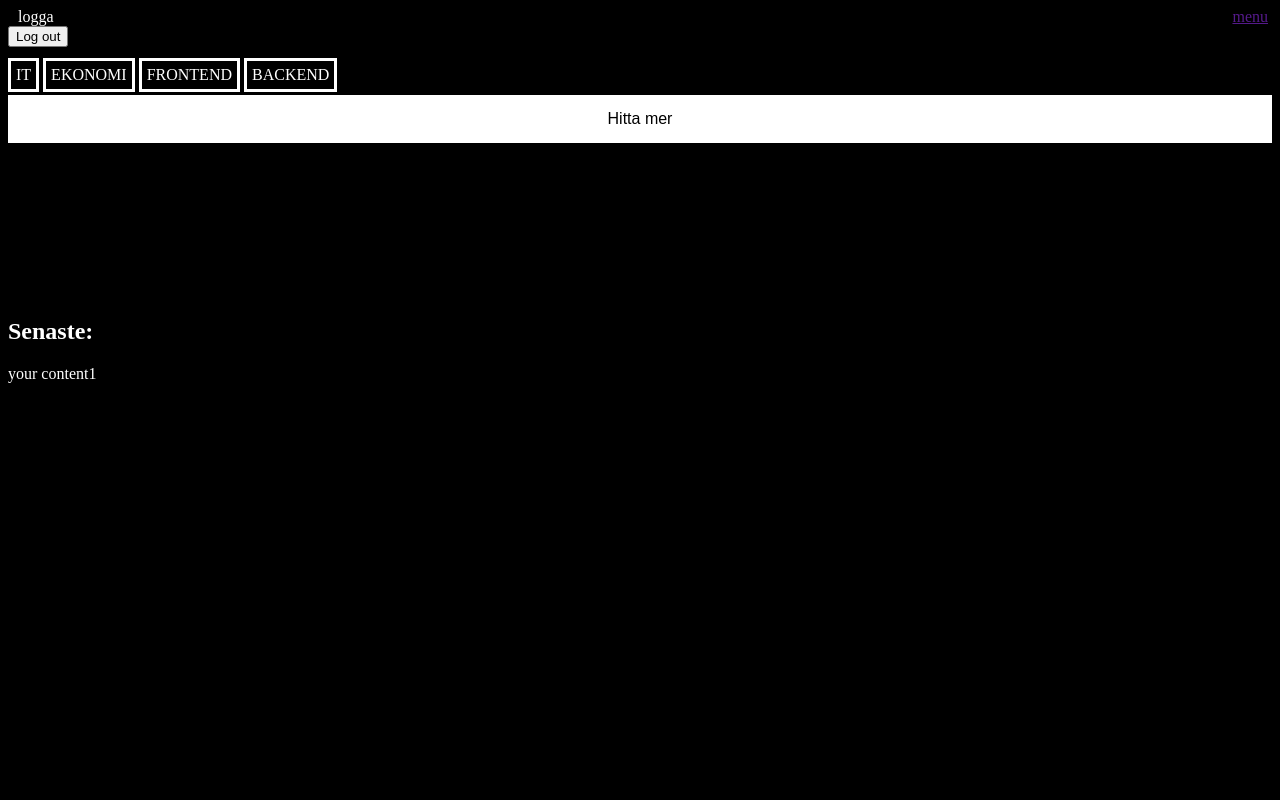
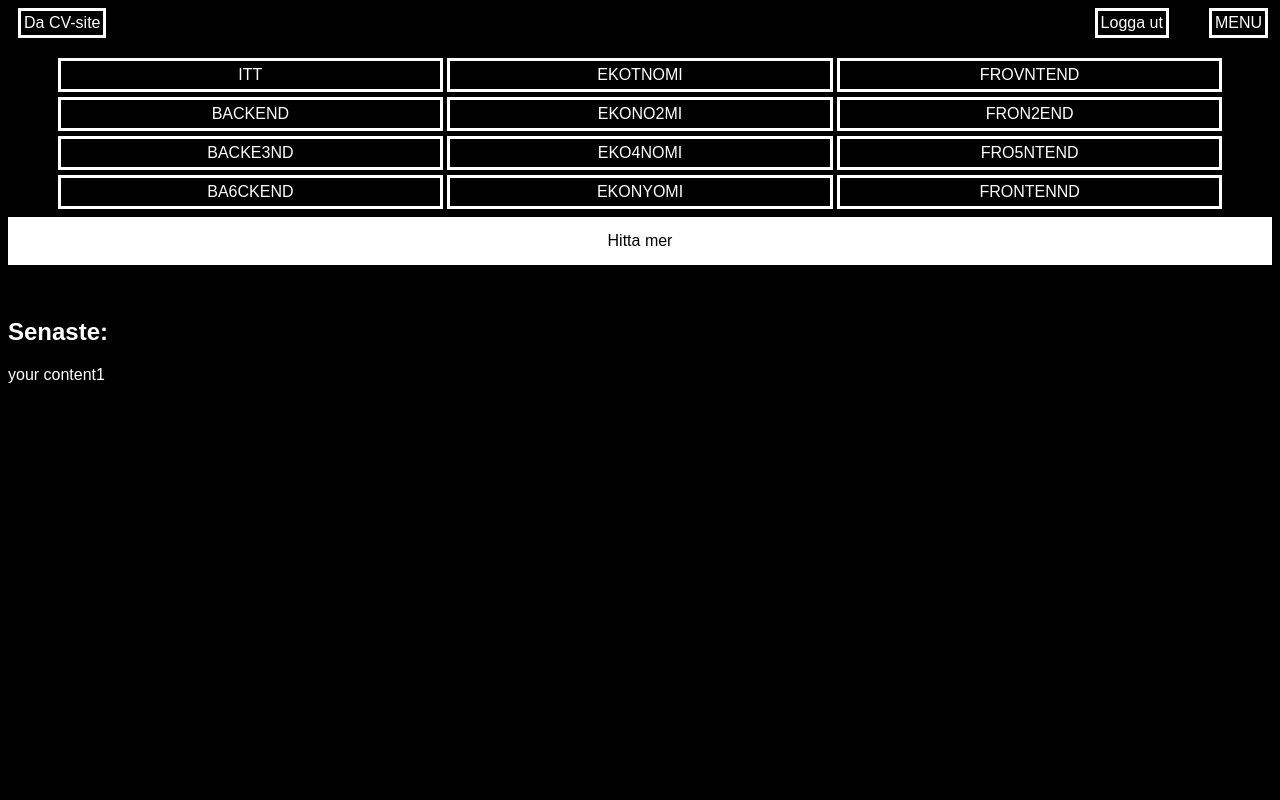
Before and after one commit to Slembit/CV, a PHP site: page /start.php in a window 1280 px wide. Run offline with PHP 8.4, Linux system fonts and the light colour scheme; some libraries are stand-ins or nearby versions.

Commit message:
style added, header added and some more

```diff
--- /dev/null
+++ b/Public/header.html
@@ -0,0 +1,15 @@
+<html>
+  <head>
+  <title>Da CV-site</title>
+  <link rel="stylesheet" type="text/css" href="slick/slick.css"/>
+  <link rel="stylesheet" type="text/css" href="slick/slick-theme.css"/>
+  <link rel="stylesheet" type="text/css" href="style.css">
+  </head>
+  <body>
+<header class="header">
+  <span class="menuLogo">Da CV-site</span>
+  <span class="menuBtn"><a href="start.php">Menu</a></span>
+  <form class="menuBtnForm" method="post" action="index.php">
+    <input type='submit' class="logoutBtn" name='killSession' value='Logga ut'>
+  </form>
+</header>
--- a/Public/inlogged.html
+++ b/Public/inlogged.html
@@ -1,6 +1,6 @@
 <html>
   <head>
-  <title>My Now Amazing Webpage</title>
+  <title>Da CV-site</title>
   <link rel="stylesheet" type="text/css" href="slick/slick.css"/>
   <link rel="stylesheet" type="text/css" href="slick/slick-theme.css"/>
   <style type="text/css">
--- a/Public/login.html
+++ b/Public/login.html
@@ -1,7 +1,7 @@
 <!DOCTYPE html>
 <html>
 <head>
-	<title></title>
+  <title>Da CV-site</title>
 </head>
 <body>
 <form method="post" action="?/user/createUser">
--- a/Public/start.php
+++ b/Public/start.php
@@ -1,143 +1,12 @@
-<html>
-  <head>
-  <title>My Now Amazing Webpage</title>
-  <link rel="stylesheet" type="text/css" href="slick/slick.css"/>
-  <link rel="stylesheet" type="text/css" href="slick/slick-theme.css"/>
-  <style type="text/css">
-  body{
-    background-color:black;
-    color: white;
-  }
+<?php
+  require_once("header.html");
+session_start();
 
 
-    .header{
-      height: 20px;
-      width: 100%;
-      color: white;
-      position:absolute;
-      z-index: 99;
-    }
-    .menuLogo{
-      margin-left: 10px;
-    }
-    .menuBtn{
-      float:right;
-      margin-right: 20px;
-    }
-    #settingsDiv{
-      height: 30vh;
-      color: white;
-      padding-top: 50px;
-
-    }
-    #slider{
-      height: 50vh;
-      z-index: 999;
-
-    }
-    input[type=checkbox] {
-   position: absolute;
-   top: -9999px;
-   left: -9999px;
-   /* For mobile, it's typically better to position checkbox on top of clickable
-      area and turn opacity to 0 instead. */
-}
-input[type=checkbox]:checked + label {
-  color: black;
-  background-color: white;
-
-  font-style: normal;
-}
-.checkboxLabel{
-  padding: 5px;
-  border: 3px solid white;
-  display: inline-block;
-  text-transform: uppercase;
-}
-.settingsBtn{
-  width: 100%;
-      background-color: white;
-    border: none;
-    color: black;
-    margin-top: 3px;
-    padding: 15px 32px;
-    text-align: center;
-    text-decoration: none;
-    display: inline-block;
-    font-size: 16px;
-}
-
-    .whiteFrame{
-      color: white;
-    }
-    .whiteFrame div{
-      width: 100%;
-      height: 100%;
-      text-align: center;
-        -webkit-background-size: cover;
-  -moz-background-size: cover;
-  -o-background-size: cover;
-  background-size: cover;
-    }
-    .header{
-      height: 20px;
-      width: 100%;
-      color: white;
-      position:absolute;
-      z-index: 99;
-    }
-    .menuLogo{
-      margin-left: 10px;
-    }
-    .menuBtn{
-      float:right;
-      margin-right: 20px;
-    }
-    .profileContent{
-      padding: 20% 10% 80% 10%;
-
-    }
-    .profileContentInner{
-
-      border: 3px solid white;
-    }
-    #sliderBg1{
-      position: absolute;
-      width: 30%;
-      height: 50vh;
-
-
-    }
-    #sliderBg2{
-      position: absolute;
-      width: 30%;
-      height: 50vh;
-      opacity: 0;
-      left:30%;
-    }
-    #sliderBg3{
-      position: absolute;
-      width: 30%;
-      height: 50vh;
-      opacity: 0;
-      left:60%;
-    }
-
-  </style>
-  </head>
-  <body>
-<header class="header">
-  <span class="menuLogo">logga</span>
-  <span class="menuBtn"><a href="">menu</a></span>
-  <form class="" method="post" action="index.php">
-      <button type='submit' class="" name='killSession' value='Logga ut'>Log out</button>
-  </form>
-</header>
-<?php
-  $categoryArray = ['it', 'ekonomi', 'frontend', 'backend'];
+  $categoryArray = ['itt', 'ekotnomi', 'frovntend', 'backend', 'ekono2mi', 'fron2end', 'backe3nd', 'eko4nomi', 'fro5ntend', 'ba6ckend', 'ekonyomi', 'frontennd'];
 ?>
 <div id="settingsDiv">
-  <form action="slider.html" method="post">
+  <form action="slider.php" method="post">
     <?php foreach ($categoryArray as $category) {?>
       <input type="checkbox" name="<?php echo $category?>" id="checkbox-<?php echo $category?>"> <label class="checkboxLabel" for="checkbox-<?php echo $category?>"><?php echo $category?></label>
    <?php  } ?>
@@ -150,14 +19,15 @@ input[type=checkbox]:checked + label {
   </form>
 
 </div>
+
   <h2>Senaste:</h2>
-  <div id="sliderBg1">
+  <div id="sliderBg1" class="startSliderBg">
   </div>
-  <div id="sliderBg2">
+  <div id="sliderBg2" class="startSliderBg">
   </div>
-  <div id="sliderBg3">
+  <div id="sliderBg3" class="startSliderBg">
   </div>
-    <div id="slider">
+    <div id="slider" class="sliderStart">
 
       <div  id="slideItem0">your content1</div>
 
--- /dev/null
+++ b/Public/style.css
@@ -0,0 +1,154 @@
+ body{
+    background-color:black;
+    color:white;
+    font-family: arial;
+  }
+
+    .whiteFrame div{
+      width: 100%;
+      height: 100%;
+      text-align: center;
+      -webkit-background-size: cover;
+      -moz-background-size: cover;
+      -o-background-size: cover;
+      background-size: cover;
+    }
+    .header{
+      height: 20px;
+      width: 100%;
+      color: white;
+      position:absolute;
+      z-index: 9999999;
+    }
+    .menuLogo{
+      float: left;
+      border: 3px solid white;
+      padding: 3px;
+      margin-left: 10px;
+    }
+    .menuBtn{
+      float:right;
+      margin-right: 20px;
+      color:white;
+      border: 3px solid white;
+      padding: 3px;
+    }
+    a{
+      text-decoration: none;
+      color:white;
+      text-transform: uppercase;
+
+    }
+    a:visited{
+      color:white;
+    }
+    .menuBtnForm{
+      float:right;
+      margin-right: 20px;
+    }
+    .logoutBtn{
+      float:right;
+      margin-right: 20px;background:none;
+      border:none;
+      font-size:1em;
+      border: 3px solid white;
+      color: white;
+      padding: 3px;
+
+    }
+
+    .profileContent{
+      padding: 10%;
+
+    }
+
+    .profileContentInner{
+
+      border: 3px solid white;
+    }
+    #sliderBg1{
+    }
+    #sliderBg2{
+      opacity: 0;
+    }
+    #sliderBg3{
+      opacity: 0;
+    }
+    #settingsDiv{
+      height: 30vh;
+      color: white;
+      padding-top: 50px;
+      text-align: center;
+
+    }
+    .selectedSliderBg{
+            position: absolute;
+      width: 100%;
+      height: 100%;
+    }
+    #slider{
+      z-index: 999;
+    }
+    .sliderStart{
+   height: 50vh;
+}
+.startSliderBg{
+  position: absolute;
+      width: 100%;
+      height: 50vh;
+}
+        input[type=checkbox] {
+   position: absolute;
+   top: -9999px;
+   left: -9999px;
+   /* For mobile, it's typically better to position checkbox on top of clickable
+      area and turn opacity to 0 instead. */
+}
+input[type=checkbox]:checked + label {
+  color: black;
+  background-color: white;
+
+  font-style: normal;
+}
+.checkboxLabel{
+  padding: 5px 0 5px 0;
+  border: 3px solid white;
+  display: inline-block;
+  text-transform: uppercase;
+  width: 30%;
+  text-align: center;
+  margin-bottom: 5px;
+}
+.settingsBtn{
+  width: 100%;
+      background-color: white;
+    border: none;
+    color: black;
+    margin-top: 3px;
+    padding: 15px 32px;
+    text-align: center;
+    text-decoration: none;
+    display: inline-block;
+    font-size: 16px;
+}
+
+    .opacityFadeOut{
+
+}
+.opacityFadeIn{
+
+}
+.hidden{
+  visibility: hidden;
+}
+
+
+
+  #singleCv{
+    padding: 50px;
+    width: 100%;
+    height: 100%;
+    color: white;
+    font-weight: bold;
+    background-size: cover;
+  }
```
Also changed, not shown: Public/index.php (+8 -6 lines), Public/main.js (+66 -26 lines), Public/single.php (+3 -36 lines), Public/slider.html (deleted, +0 -115 lines), Public/slider.php (added, +32 -0 lines), Public/user.class.php (+6 -9 lines).
